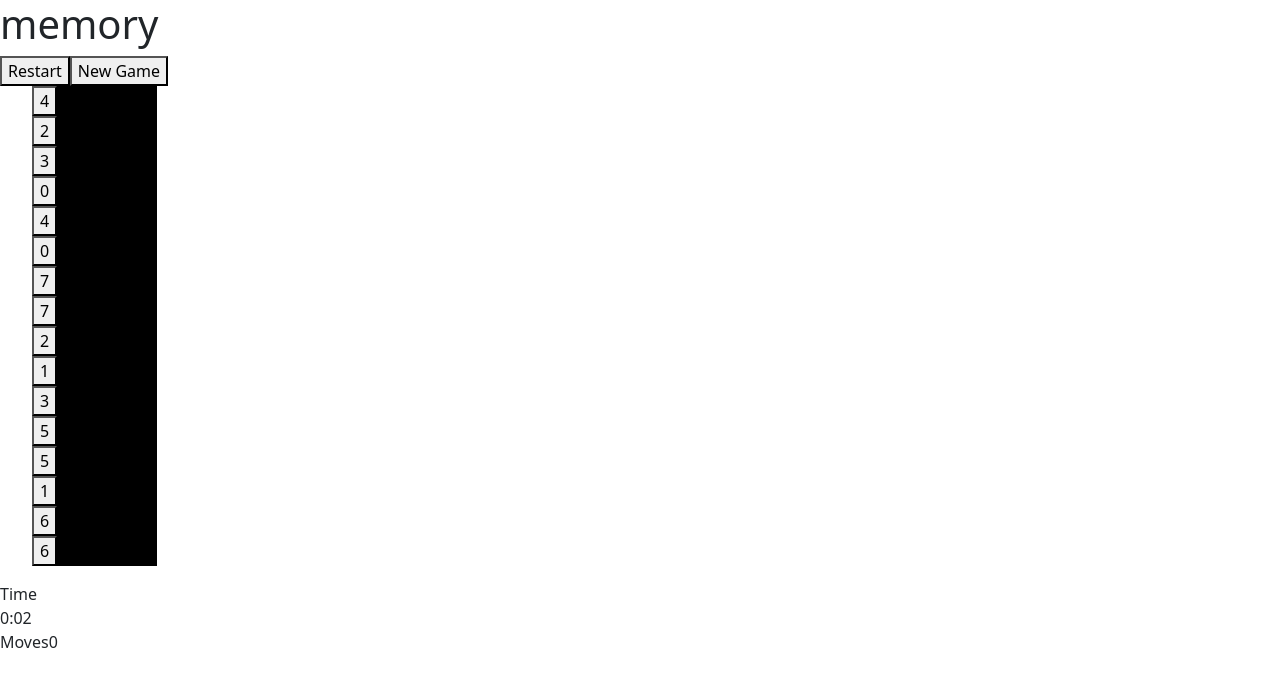
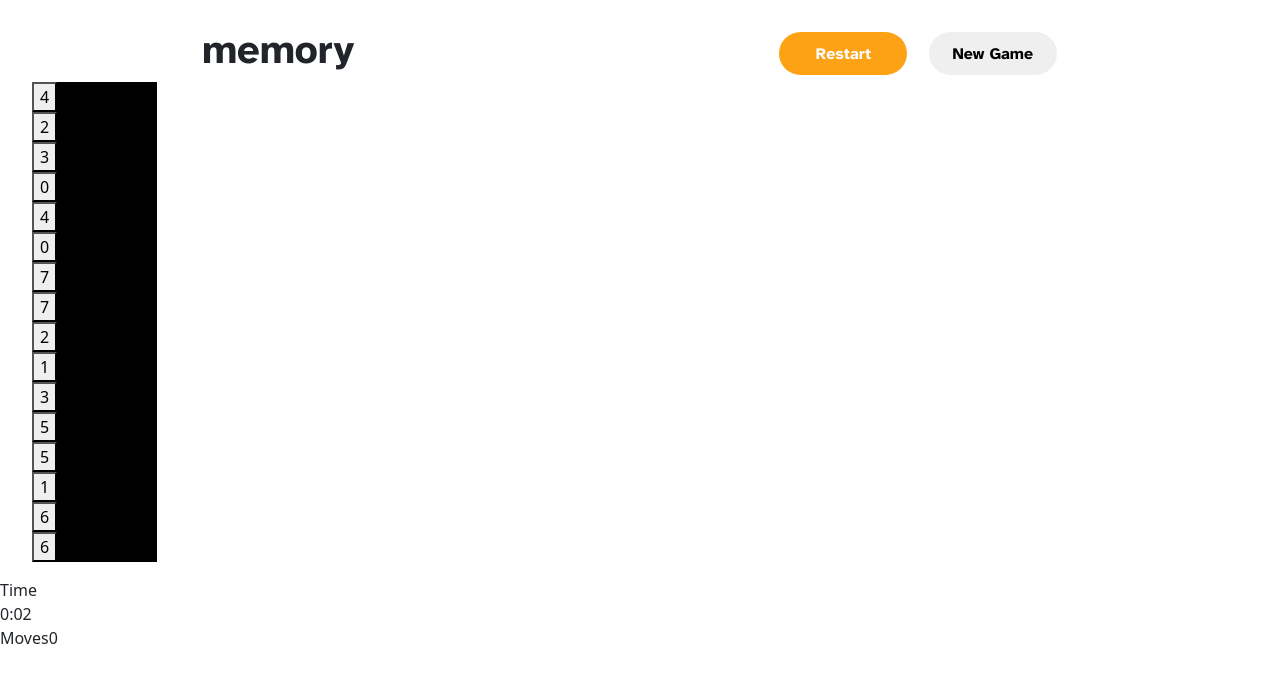
Before and after one commit to spomberg/memory, a React (Create React App) app: page / in a window 1280 px wide. Both pictures are taken after a click on the button "Start Game". Shown: the top 686 px of the page. Built offline with nearby package versions, Linux system fonts and the light colour scheme.

Commit message:
Style restart button

```diff
--- a/src/components/Topbar/Topbar.scss
+++ b/src/components/Topbar/Topbar.scss
@@ -0,0 +1,33 @@
+@import '../../styles/variables.scss';
+
+.topbar {
+  display: flex;
+  justify-content: space-around;
+  align-items: center;
+  margin-top: 2%;
+  font-family: 'AtkinsonHyperlegible';
+
+  div {
+    display: flex;
+    width: 25%;
+    justify-content: space-evenly;
+
+    button {
+      border-radius: 25px;
+      width: 40%;
+      border-style: none;
+      transition: all 0.3s ease;
+      height: 100%;
+      padding: 3%;
+
+      &:hover {
+        opacity: 80%;
+      }
+    }
+
+    .restart-button {
+      background-color: $main-button-color;
+      color: $grid-bg-color;
+    }
+  }
+}
```
